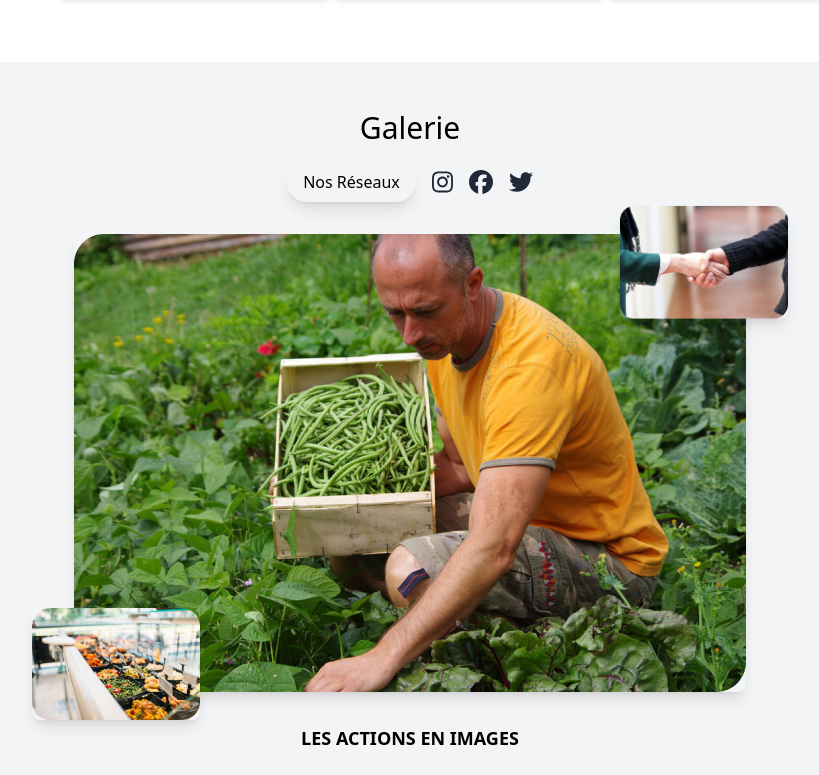
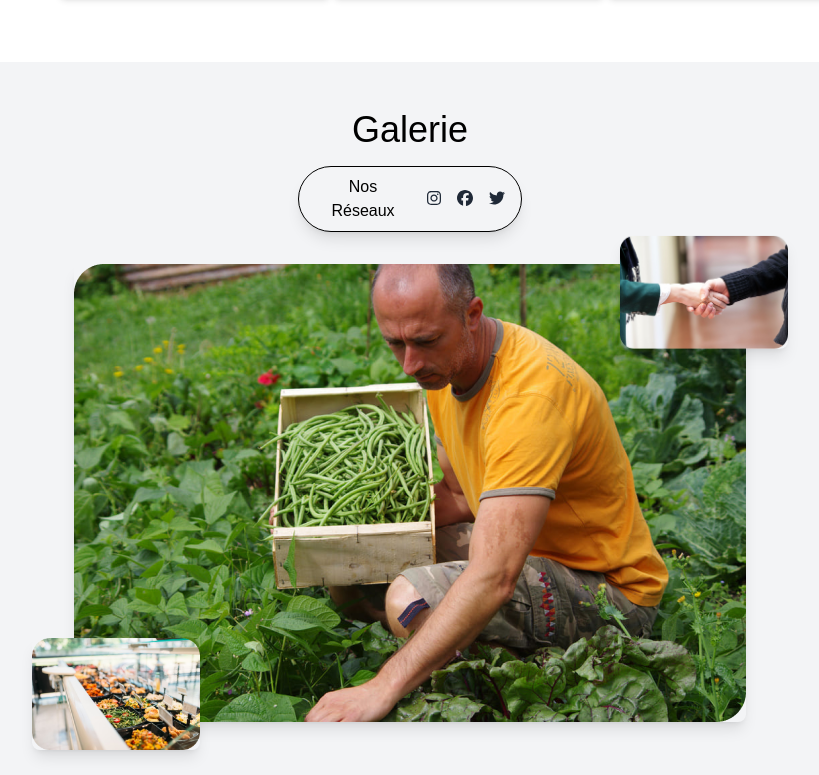
Before and after one commit to samib93/COm, a React (Create React App) app: page / in a window 1280 px wide. Shown: the part 3865-4640 px from the top of the page, without its empty margins (230-1049 px from the left). Built offline with nearby package versions, Linux system fonts and the light colour scheme.

Commit message:
Gallery corriger

```diff
--- a/src/Component/Gallery/Gallery.js
+++ b/src/Component/Gallery/Gallery.js
@@ -16,34 +16,32 @@ const Gallery = () => {
   return (
     <section className="py-12 bg-gray-100">
       <div className="container mx-auto px-4">
-        <h2 className="text-3xl text-center mb-4">Galerie</h2>
+        <h2 className="text-4xl font-raleway text-center mb-4">Galerie</h2>
         <div className="flex justify-center items-center mb-8">
-          <button className="bg-gray-100 text-black border-solid-black py-2 px-4 rounded-full shadow-lg hover:bg-gray-800 mr-4">
-            Nos Réseaux
-          </button>
-          <div className="flex space-x-4 text-2xl">
-            <a href="https://instagram.com" target="_blank" rel="noopener noreferrer">
+  <button className="bg-gray-100 font-raleway text-black border-solid-black border border-black w-56 py-2 px-4 rounded-full shadow-lg hover:bg-white flex items-center space-x-4">
+    <span>Nos Réseaux</span>
+    <a href="https://instagram.com" target="_blank" rel="noopener noreferrer" className="text-gray-800 hover:text-gray-600">
       <FontAwesomeIcon icon={faInstagram} className="text-gray-800 hover:text-gray-600" />
     </a>
-            <a href="https://facebook.com" target="_blank" rel="noopener noreferrer">
+    <a href="https://facebook.com" target="_blank" rel="noopener noreferrer" className="text-gray-800 hover:text-gray-600">
       <FontAwesomeIcon icon={faFacebook} className="text-gray-800 hover:text-gray-600" />
     </a>
-            <a href="https://twitter.com" target="_blank" rel="noopener noreferrer">
+    <a href="https://twitter.com" target="_blank" rel="noopener noreferrer" className="text-gray-800 hover:text-gray-600">
       <FontAwesomeIcon icon={faTwitter} className="text-gray-800 hover:text-gray-600" />
     </a>
-          </div>
+  </button>
 </div>
         <div className="relative flex justify-center items-center">
           <div className="relative w-full  h-full flex justify-center items-center">
             <div className="relative">
               <img src={images[0].src} alt={images[0].alt} className="rounded-lg shadow-lg" />
-              <img src={images[1].src} alt={images[1].alt} className="absolute top-0 right-0 w-1/4 rounded-lg shadow-lg transform translate-x-1/4 -translate-y-1/4" />
-              <img src={images[2].src} alt={images[2].alt} className="absolute bottom-0 left-0 w-1/4 rounded-lg shadow-lg transform -translate-x-1/4 translate-y-1/4" />
+              <img src={images[1].src} alt={images[1].alt} className="hidden md:block absolute top-0 right-0 w-1/4 rounded-lg shadow-lg transform translate-x-1/4 -translate-y-1/4" />
+              <img src={images[2].src} alt={images[2].alt} className="hidden md:block absolute bottom-0 left-0 w-1/4 rounded-lg shadow-lg transform -translate-x-1/4 translate-y-1/4" />
             </div>
           </div>
         </div>
-        <div className="text-center mt-8">
-          <h2 className="font-bold text-lg flex justify-center items-center space-x-2">
+        <div className="text-center mt-20">
+          <h2 className="font-bold  font-raleway text-4xl flex justify-center items-center space-x-2">
             LES ACTIONS EN IMAGES
           </h2>
         </div>
```
Lines whose indentation alone changed are shown as unchanged.
